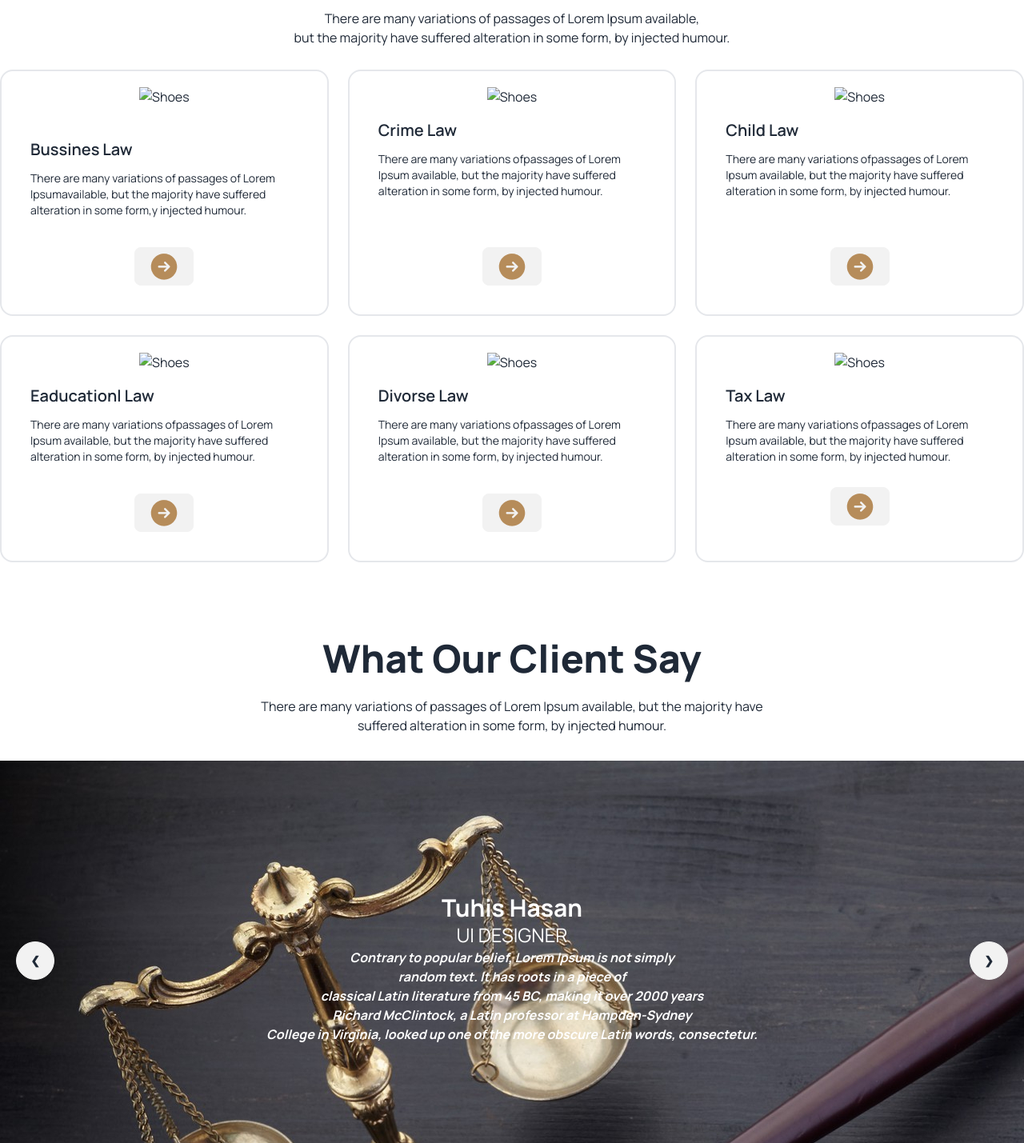
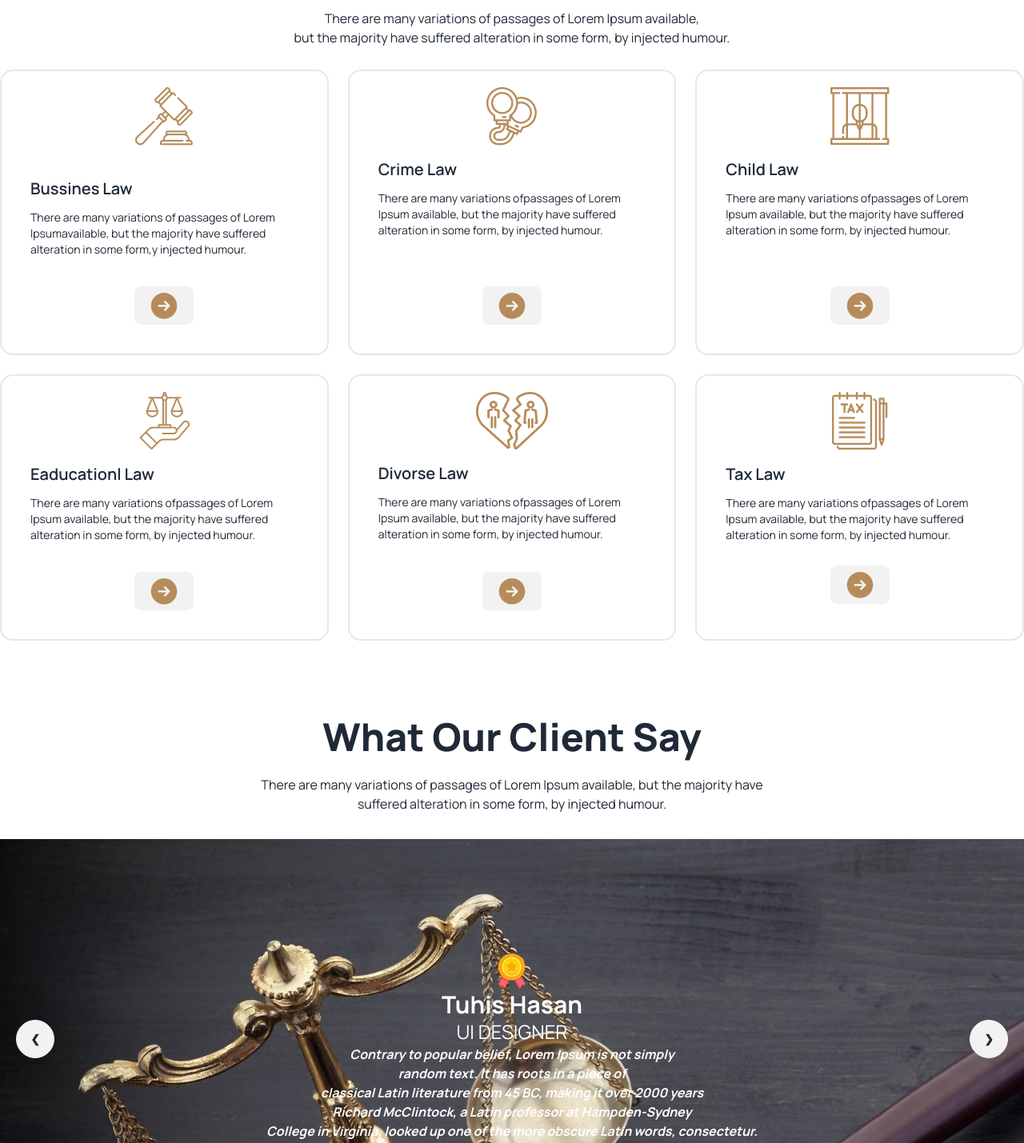
Before and after one commit to Tuhid-hasan/inspire-1, a plain HTML site: page index.html in a window 1280 px wide. Shown: the part 771-2200 px from the top of the page at 80% size. Drawn offline with nearby package versions, Linux system fonts and the light colour scheme; files whose address does not match are found by name.

Commit message:
edit complete

```diff
--- a/index.html
+++ b/index.html
@@ -150,7 +150,7 @@
     <div class="grid grid-cols-1 md:grid-cols-2 lg:grid-cols-3 mx-auto gap-6 mt-7">
         <!-- card one -->
         <div class="card card-compact gap-6 p-5 bg-base-100  border-2 border-black-100">
-            <figure><img src="/images//business.png" alt="Shoes" /></figure>
+            <figure><img src="/images/business.png" alt="Shoes" /></figure>
             <div class="card-body">
               <h2 class="card-title">Bussines Law</h2>
               <p>There are many variations of passages of Lorem Ipsumavailable, but the majority have suffered alteration in some form,y injected humour.</p>
@@ -161,7 +161,7 @@
           </div>
            <!-- card two -->
         <div class="card card-compact bg-base-100 p-5  border-2 border-black-100">
-            <figure><img src="/images//criminal.png" alt="Shoes" /></figure>
+            <figure><img src="/images/criminal.png" alt="Shoes" /></figure>
             <div class="card-body">
               <h2 class="card-title">Crime Law</h2>
               <p>There are many variations ofpassages of Lorem Ipsum available, but the majority have suffered alteration in some form, by injected humour.</p>
@@ -172,7 +172,7 @@
           </div>
            <!-- card three-->
         <div class="card card-compact bg-base-100 p-5  border-2 border-black-100">
-            <figure><img src="/images//child.png" alt="Shoes" /></figure>
+            <figure><img src="/images/child.png" alt="Shoes" /></figure>
             <div class="card-body">
               <h2 class="card-title">Child Law</h2>
               <p>There are many variations ofpassages of Lorem Ipsum available, but the majority have suffered alteration in some form, by injected humour.</p>
@@ -183,7 +183,7 @@
           </div>
            <!-- card tfour -->
         <div class="card card-compact bg-base-100 p-5  border-2 border-black-100">
-            <figure><img src="/images//education.png" alt="Shoes" /></figure>
+            <figure><img src="/images/education.png" alt="Shoes" /></figure>
             <div class="card-body">
               <h2 class="card-title">Eaducationl Law</h2>
               <p>There are many variations ofpassages of Lorem Ipsum available, but the majority have suffered alteration in some form, by injected humour.</p>
@@ -194,7 +194,7 @@
           </div>
            <!-- card five -->
         <div class="card card-compact bg-base-100 p-5  border-2 border-black-100">
-            <figure><img src="/images//divorce.png" alt="Shoes" /></figure>
+            <figure><img src="/images/divorce.png" alt="Shoes" /></figure>
             <div class="card-body">
               <h2 class="card-title">Divorse Law</h2>
               <p>There are many variations ofpassages of Lorem Ipsum available, but the majority have suffered alteration in some form, by injected humour.</p>
@@ -205,7 +205,7 @@
           </div>
            <!-- card six -->
         <div class="card card-compact bg-base-100 p-5 border-2 border-black-100">
-            <figure><img src="/images//tax.png" alt="Shoes" /></figure>
+            <figure><img src="/images/tax.png" alt="Shoes" /></figure>
             <div class="card-body">
               <h2 class="card-title">Tax Law</h2>
               <pmt-7>There are many variations ofpassages of Lorem Ipsum available, but the majority have suffered alteration in some form, by injected humour.</p>
@@ -233,7 +233,7 @@
         <div class="text-center mx-auto my-auto">
           <div class="text-white">
             <div class="flex justify-center items-center mt-5">
-              <img class="rounded-full t " src="images//ribon.png" alt="">
+              <img class="rounded-full t " src="images/ribon.png" alt="">
             </div>
           <h3 class="font-bold text-3xl">Tuhis Hasan</h3>
           <h5 class="text-2xl uppercase">UI Designer</h5>
@@ -250,7 +250,7 @@
         <div class="text-center mx-auto my-auto">
           <div class="text-white">
             <div class="flex justify-center items-center mt-5">
-              <img class="rounded-full t " src="images//ribon.png" alt="">
+              <img class="rounded-full t " src="images/ribon.png" alt="">
             </div>
           <h3 class="font-bold text-3xl">Moinuddin Hasan</h3>
           <h5 class="text-2xl uppercase">UI Designer</h5>
@@ -267,7 +267,7 @@
         <div class="text-center mx-auto my-auto">
           <div class="text-white">
             <div class="flex justify-center items-center mt-5">
-              <img class="rounded-full t " src="images//ribon.png" alt="">
+              <img class="rounded-full t " src="images/ribon.png" alt="">
             </div>
           <h3 class="font-bold text-3xl">Mahud Hasan</h3>
           <h5 class="text-2xl uppercase">UI Designer</h5>
@@ -343,7 +343,7 @@
         <!-- card 1 -->
         <div class="card bg-base-100  border-2 border-gray-100 p-5">
           <div class="text-center">
-            <figure><img src="/images//address.png" alt="address" /></figure>
+            <figure><img src="/images/address.png" alt="address" /></figure>
           </div>
           <div class="card-body pt-5 text-center">
             <h2 class="font-2xl text-bold">Address</h2>
@@ -354,7 +354,7 @@
         <!-- card contacts-->
         <div class="card bg-base-100  border-2 border-gray-100 p-5">
           <div class="text-center">
-            <figure><img src="/images//call.png" alt="address" /></figure>
+            <figure><img src="/images/call.png" alt="address" /></figure>
           </div>
           <div class="card-body pt-5 text-center">
             <h2 class="font-2xl text-bold">Contact Us</h2>
@@ -365,7 +365,7 @@
         <!-- card email -->
         <div class="card bg-base-100  border-2 border-gray-100 p-5">
           <div class="text-center">
-            <figure><img src="/images//email.png" alt="address" /></figure>
+            <figure><img src="/images/email.png" alt="address" /></figure>
           </div>
           <div class="card-body pt-5 text-center">
             <h2 class="font-2xl text-bold">Email</h2>
@@ -376,7 +376,7 @@
         <!-- card 1 -->
         <div class="card bg-base-100  border-2 border-gray-100 p-5">
           <div class="text-center">
-            <figure><img src="/images//time.png" alt="address" /></figure>
+            <figure><img src="/images/time.png" alt="address" /></figure>
           </div>
           <div class="card-body pt-5 text-center">
             <h2 class="font-2xl text-bold">Working Time</h2>
```
